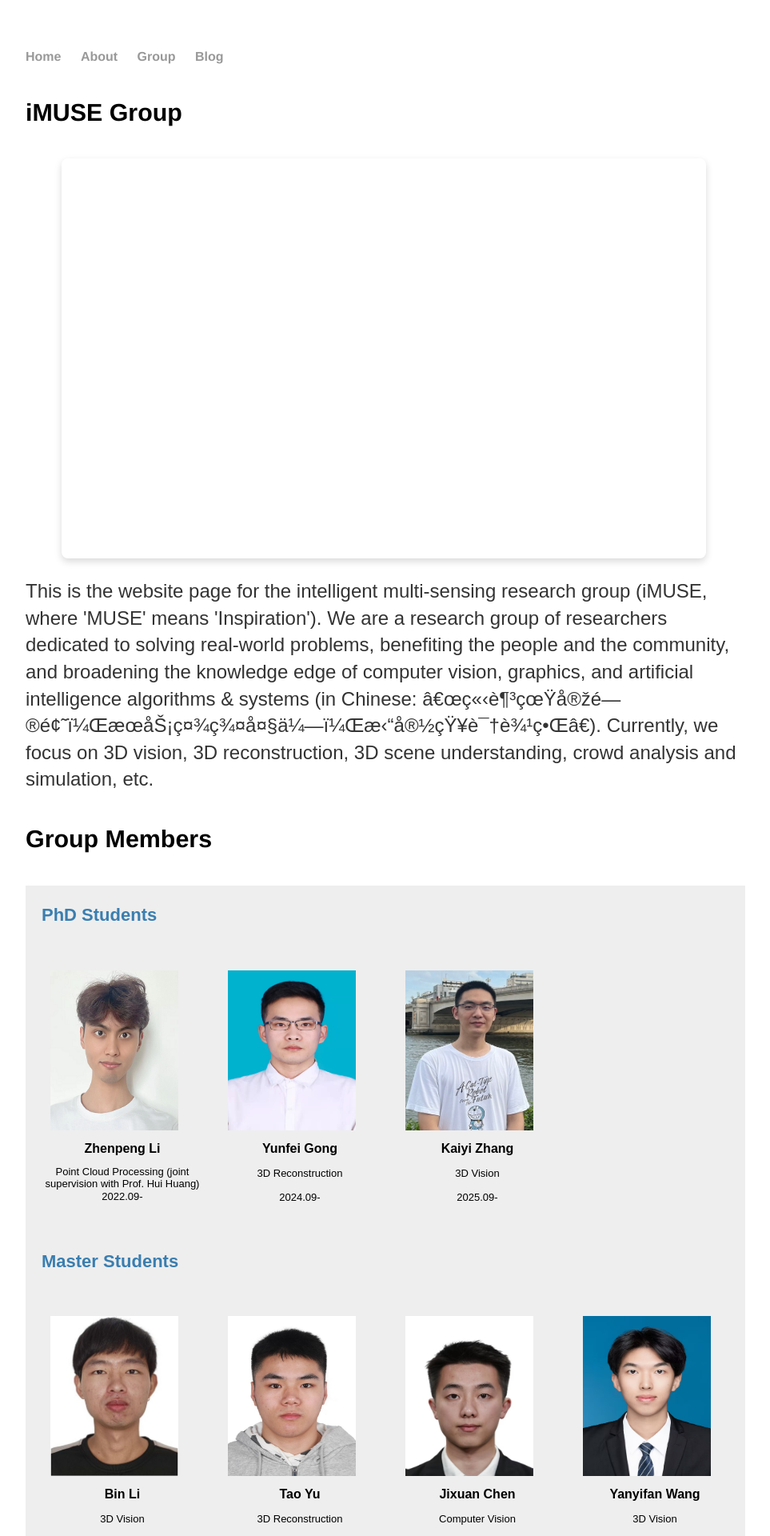
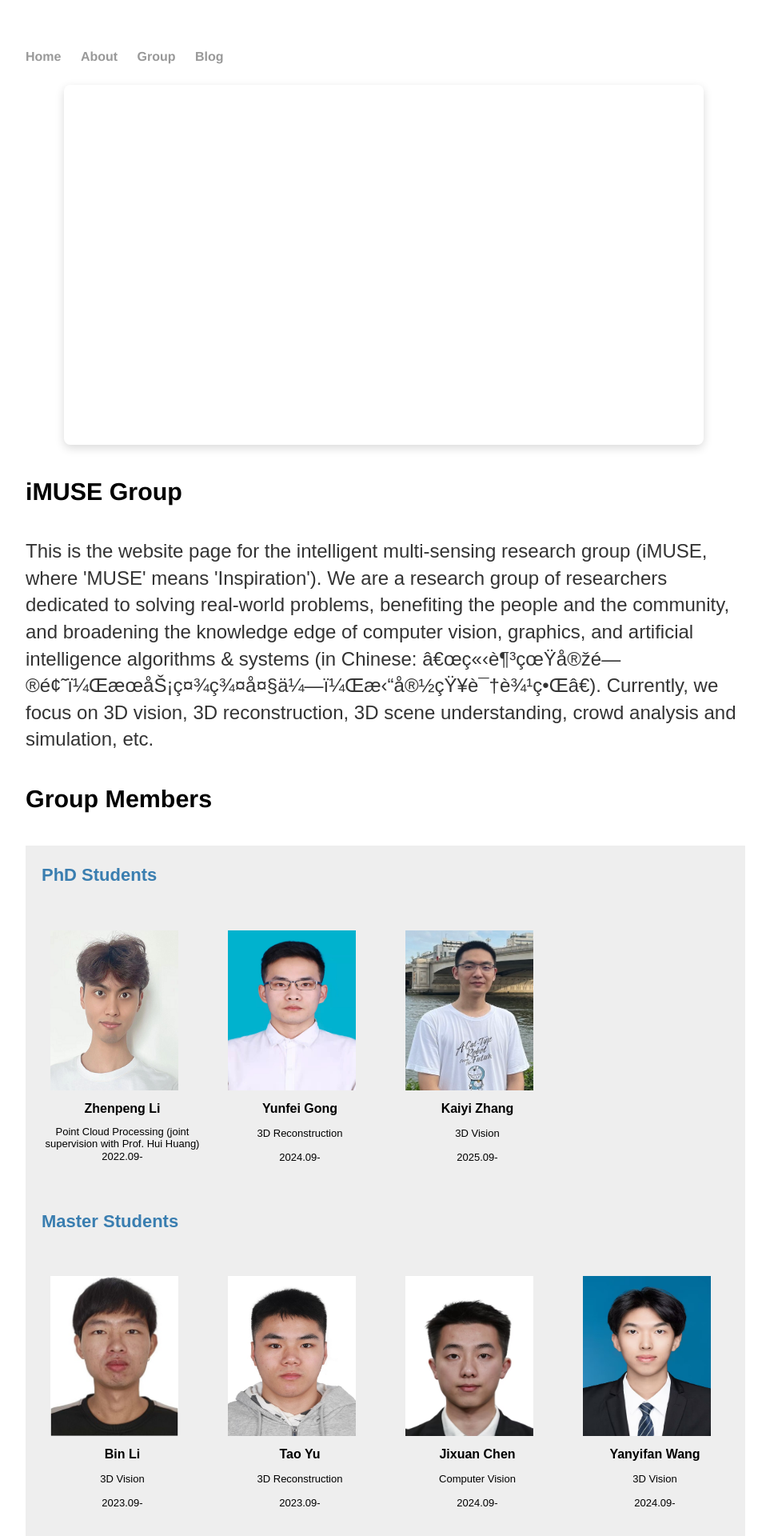
Before and after one commit to zqyq/zqyq.github.io, a Jekyll site: the page built from group/index.html, in a window 1280 px wide. Shown: the top 1920 px of the page at 80% size, without its empty margins (160-1123 px from the left). Built offline with Jekyll 4.4.1, drawn with Linux system fonts in a browser that asks for light colours.

Commit message:
Update index.html

```diff
--- a/group/index.html
+++ b/group/index.html
@@ -3,30 +3,36 @@
 title: Qi ZHANG's Group
 ---
 
-<h4> iMUSE Group</h4>
+
 
 <!-- 自动图片轮播区 -->
 <div class="slideshow-container" id="slideshow"></div>
 
 <style>
+  /* 轮播图容器 */
   .slideshow-container {
-    position: left;
     width: 90%;
-    max-width: 900px;
-    height: 500px;
-    margin: 20px auto;
+    max-width: 800px;
+    height: 450px;
+    margin: 24px auto;
     overflow: hidden;
     border-radius: 8px;
-    box-shadow: 0 4px 10px rgba(0,0,0,0.15);
+    box-shadow: 0 4px 12px rgba(0,0,0,0.15);
+    /* 确保内部左对齐（虽非必须，但更明确） */
+    text-align: left;
   }
+
+  /* 关键：让图片靠左显示，不居中 */
   .slide-image {
     width: 100%;
     height: 100%;
-    object-fit: cover;
+    object-fit: cover;          /* 保持覆盖 */
+    object-position: left;      /* ← 核心：图片内容靠左对齐 */
     display: none;
     opacity: 0;
     transition: opacity 1s ease-in-out;
   }
+
   .slide-image.active {
     display: block;
     opacity: 1;
```
Also changed, not shown: other parts of group/index.html (+1 -0 lines).
